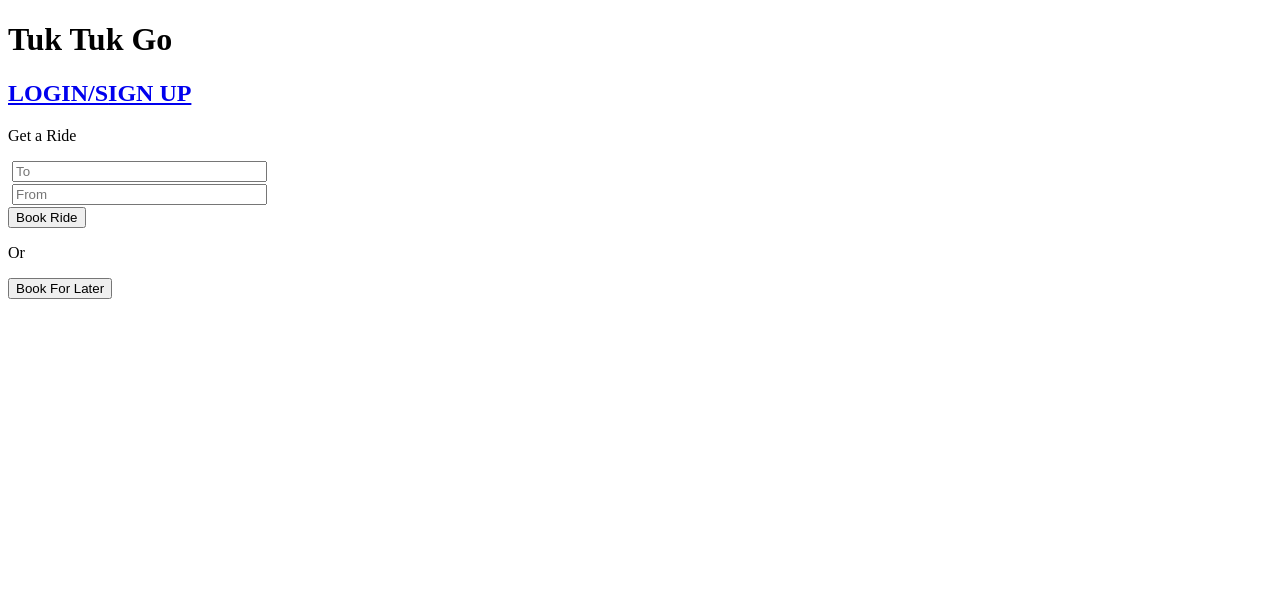
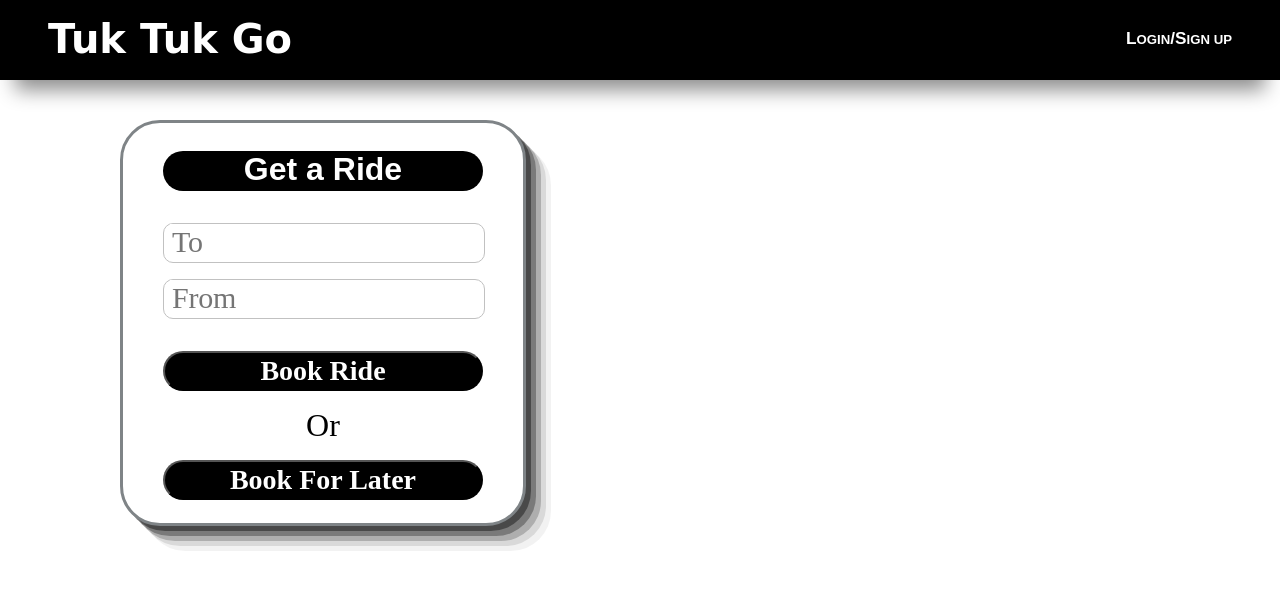
Before and after one commit to k-gos/404-Team-Name-Not-Found, a website: page public/index.ejs in a window 1280 px wide. Drawn offline with nearby package versions, Linux system fonts and the light colour scheme; files that its build step writes are made by us from their sources; a web font is replaced by a local one.

Commit message:
Update homepage.css

```diff
--- a/public/homepage.css
+++ b/public/homepage.css
@@ -1,39 +1,167 @@
-<!DOCTYPE html>
-<html lang="en" dir="ltr">
-  <head>
-    <meta charset="utf-8">
-    <title>Tuk Tuk Go</title>
-    <link rel="stylesheet" href="homepage.css">
-    <link rel="preconnect" href="https://fonts.googleapis.com">
-    <link rel="preconnect" href="https://fonts.gstatic.com" crossorigin>
-    <link href="https://fonts.googleapis.com/css2?family=Poppins&family=Roboto:wght@300&family=Tilt+Prism&display=swap" rel="stylesheet">
-  </head>
-  <body>
-    <div class = "header">
-      <h1>Tuk Tuk Go</h1>
-      <h2><a href="signup-signin/signin.html">L<span class = "ogin">OGIN</span>/S<span class = "ignup">IGN UP</span></a></h2>
-    </div>
-    <div class = "to-from">
-      <p class = "ride">
-        Get a Ride
-      </p>
-      <div class "tfinner">
-        <form class="search-box">
-        <button style="background: none; border: none; padding: 0"><span style="font-size: 30px; vertical-align: -1px; color: #9B9B9B" class="material-symbols-outlined"></span></button>
-        <input style="vertical-align: 4px; width: 255px;" type="search" name="focus" placeholder="To" id="search-input" value="">
-        </form>
-        <form class="search-box">
-        <button style="background: none; border: none; padding: 0"><span style="font-size: 30px; vertical-align: -1px; color: #9B9B9B" class="material-symbols-outlined"></span></button>
-        <input style="vertical-align: 4px; width: 255px;" type="search" name="focus" placeholder="From" id="search-input" value="">
-        </form>
-        <button class = "book-a-ride">Book Ride</button>
-        <p class = "or">
-          Or
-        </p>
-        <button class = "book-for-later">Book For Later</button>
-        <div>
-        </div>
-      </div>
-    </div>
-  </body>
-</html>
+@import url("https://cdnjs.cloudflare.com/ajax/libs/font-awesome/4.7.0/css/font-awesome.css");
+@font-face {
+  font-family: Proxima Nova;
+  src: url(https://d25purrcgqtc5w.cloudfront.net/dist/fonts/proximanova/302D42_1_0.eot);
+  src: url(https://d25purrcgqtc5w.cloudfront.net/dist/fonts/proximanova/302D42_1_0.eot?#iefix) format("embedded-opentype"),url(https://d25purrcgqtc5w.cloudfront.net/dist/fonts/proximanova/302D42_1_0.woff2) format("woff2"),url(https://d25purrcgqtc5w.cloudfront.net/dist/fonts/proximanova/302D42_1_0.woff) format("woff"),url(https://d25purrcgqtc5w.cloudfront.net/dist/fonts/proximanova/302D42_1_0.ttf) format("truetype"),url(https://d25purrcgqtc5w.cloudfront.net/dist/fonts/proximanova/302D42_1_0.svg#wf) format("svg");
+  font-weight: 300;
+  font-style: normal;
+}
+@font-face {
+  font-family: Proxima Nova;
+  src: url(https://d25purrcgqtc5w.cloudfront.net/dist/fonts/proximanova/302D42_4_0.eot);
+  src: url(https://d25purrcgqtc5w.cloudfront.net/dist/fonts/proximanova/302D42_4_0.eot?#iefix) format("embedded-opentype"),url(https://d25purrcgqtc5w.cloudfront.net/dist/fonts/proximanova/302D42_4_0.woff2) format("woff2"),url(https://d25purrcgqtc5w.cloudfront.net/dist/fonts/proximanova/302D42_4_0.woff) format("woff"),url(https://d25purrcgqtc5w.cloudfront.net/dist/fonts/proximanova/302D42_4_0.ttf) format("truetype"),url(https://d25purrcgqtc5w.cloudfront.net/dist/fonts/proximanova/302D42_4_0.svg#wf) format("svg");
+  font-weight: 400;
+  font-style: normal;
+}
+@font-face {
+  font-family: Proxima Nova;
+  src: url(https://d25purrcgqtc5w.cloudfront.net/dist/fonts/proximanova/302D42_5_0.eot);
+  src: url(https://d25purrcgqtc5w.cloudfront.net/dist/fonts/proximanova/302D42_5_0.eot?#iefix) format("embedded-opentype"),url(https://d25purrcgqtc5w.cloudfront.net/dist/fonts/proximanova/302D42_5_0.woff2) format("woff2"),url(https://d25purrcgqtc5w.cloudfront.net/dist/fonts/proximanova/302D42_5_0.woff) format("woff"),url(https://d25purrcgqtc5w.cloudfront.net/dist/fonts/proximanova/302D42_5_0.ttf) format("truetype"),url(https://d25purrcgqtc5w.cloudfront.net/dist/fonts/proximanova/302D42_5_0.svg#wf) format("svg");
+  font-weight: 700;
+  font-style: normal;
+}
+body{
+  margin : 0;
+  background-color: #FFFFFF;
+}
+.header{
+  height : 10dvh;
+  background-color : black;
+  box-shadow: rgba(0, 0, 0, 0.45) 0px 25px 20px -15px;
+}
+h1{
+  margin : 0;
+  position: absolute;
+  top : 2dvh;
+  left : 6dvh;
+  color: white;
+  align-items: center;
+  font-size: 5dvh;
+  font-family: 'Tilt Prism', cursive;
+}
+h2{
+  margin : 0;
+  position: absolute;
+  top : 3.5dvh;
+  right : 6dvh;
+  color: white;
+  align-items: center;
+  font-size: 2.15dvh;
+  font-family: 'Montserrat', sans-serif;
+}
+a{
+  color:white;
+  text-decoration: none;
+}
+.ogin{
+  font-size: 1.65dvh;
+}
+.ignup{
+  font-size: 1.65dvh;
+}
+.to-from{
+  margin-left: 15dvh;
+  margin-top: 5dvh;
+  height: 50dvh;
+  width: 50dvh;
+  background-color:#FFFFFF;
+  border: solid;
+  border-radius: 5dvh;
+  border-color: #7F8487;
+  box-shadow: rgba(0, 0, 0, 0.4) 5px 5px, rgba(0, 0, 0, 0.3) 10px 10px, rgba(0, 0, 0, 0.2) 15px 15px, rgba(0, 0, 0, 0.1) 20px 20px, rgba(0, 0, 0, 0.05) 25px 25px;
+}
+.search-box {
+  font-size: 3vh;
+  border: 1px solid #C1C1C1;
+  background-color: white;
+  width: 40vh;
+  border-radius: 10px;
+  transition: .2s;
+  margin-left: 5vh;
+  margin-bottom: 2vh;
+}
+.search-box:hover {
+  border-color: #AAAAAA;
+}
+.search-box:focus-within {
+  border-color: #000000;
+  box-shadow: 0 0 0 2px rgba(0, 0, 0, 0.6);
+}
+input {
+  font-family: Proxima Nova;
+  letter-spacing: -0.2px;
+  font-size: 30px;
+  border: none;
+  color: #323232;
+}
+button:hover {
+  cursor: pointer;
+}
+input:focus {
+  outline: none;
+}
+input[type='search']::-webkit-search-cancel-button {
+	-webkit-appearance: none;
+}
+.clear:not(:valid) ~ .search-clear {
+	display: none;
+}
+.ride{
+  font-family: "Montserrat", sans-serif;
+  margin-top: 3.5vh;
+  display: flex;
+  justify-content: center;
+  font-weight: bold;
+  font-size: 4vh;
+  background-color: black;
+  width: 40vh;
+  border-radius: 5vh;
+  margin-left: 5vh;
+  background-blend-mode: soft-light;
+  color: white;
+  height: 5vh;
+}
+.book-a-ride{
+  background-color: black;
+  width: 40vh;
+  margin-left: 5vh;
+  margin-top: 2vh;
+  height: 5vh;
+  border-radius: 5vh;
+  font-family: proxima nova;
+  font-size: 3.5vh;
+  color: white;
+  font-weight: bolder;
+  transition: 0.4s;
+}
+.book-a-ride:hover{
+  background-color: white;
+  color: black;
+  box-shadow: rgba(0, 0, 0, 0.4) 5px 5px, rgba(0, 0, 0, 0.3) 10px 10px, rgba(0, 0, 0, 0.2) 15px 15px, rgba(0, 0, 0, 0.1) 20px 20px, rgba(0, 0, 0, 0.05) 25px 25px;
+}
+.or{
+  font-family: proxima nova;
+  font-size: 4vh;
+  display: flex;
+  justify-content: center;
+  margin-top: 2vh;
+  margin-bottom: 0;
+}
+.book-for-later{
+  background-color: black;
+  width: 40vh;
+  margin-left: 5vh;
+  margin-top: 2vh;
+  height: 5vh;
+  border-radius: 5vh;
+  font-family: proxima nova;
+  font-size: 3.5vh;
+  color: white;
+  font-weight: bolder;
+  transition: 0.4s;
+}
+.book-for-later:hover{
+  background-color: white;
+  color: black;
+  box-shadow: rgba(0, 0, 0, 0.4) 5px 5px, rgba(0, 0, 0, 0.3) 10px 10px, rgba(0, 0, 0, 0.2) 15px 15px, rgba(0, 0, 0, 0.1) 20px 20px, rgba(0, 0, 0, 0.05) 25px 25px;
+}
```
